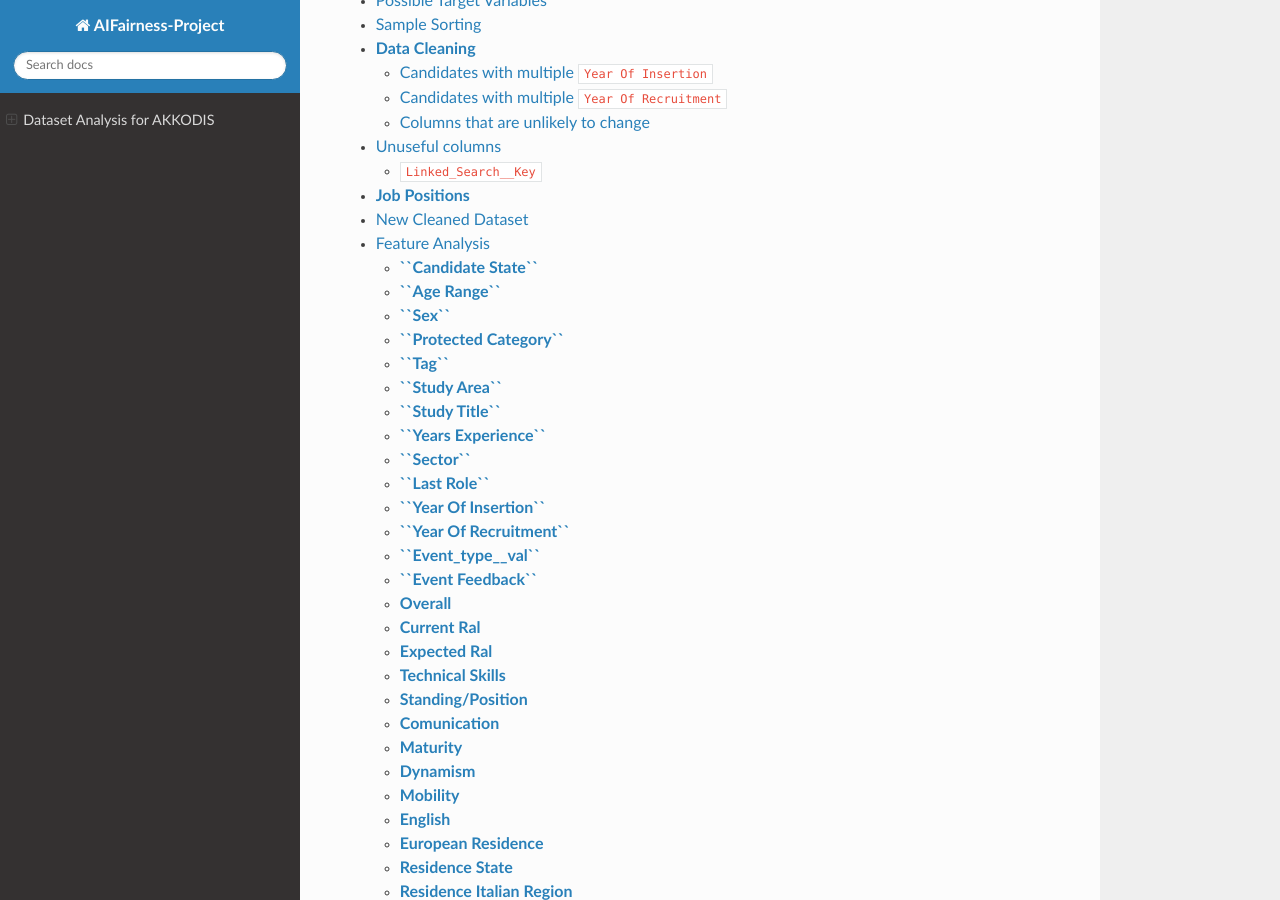
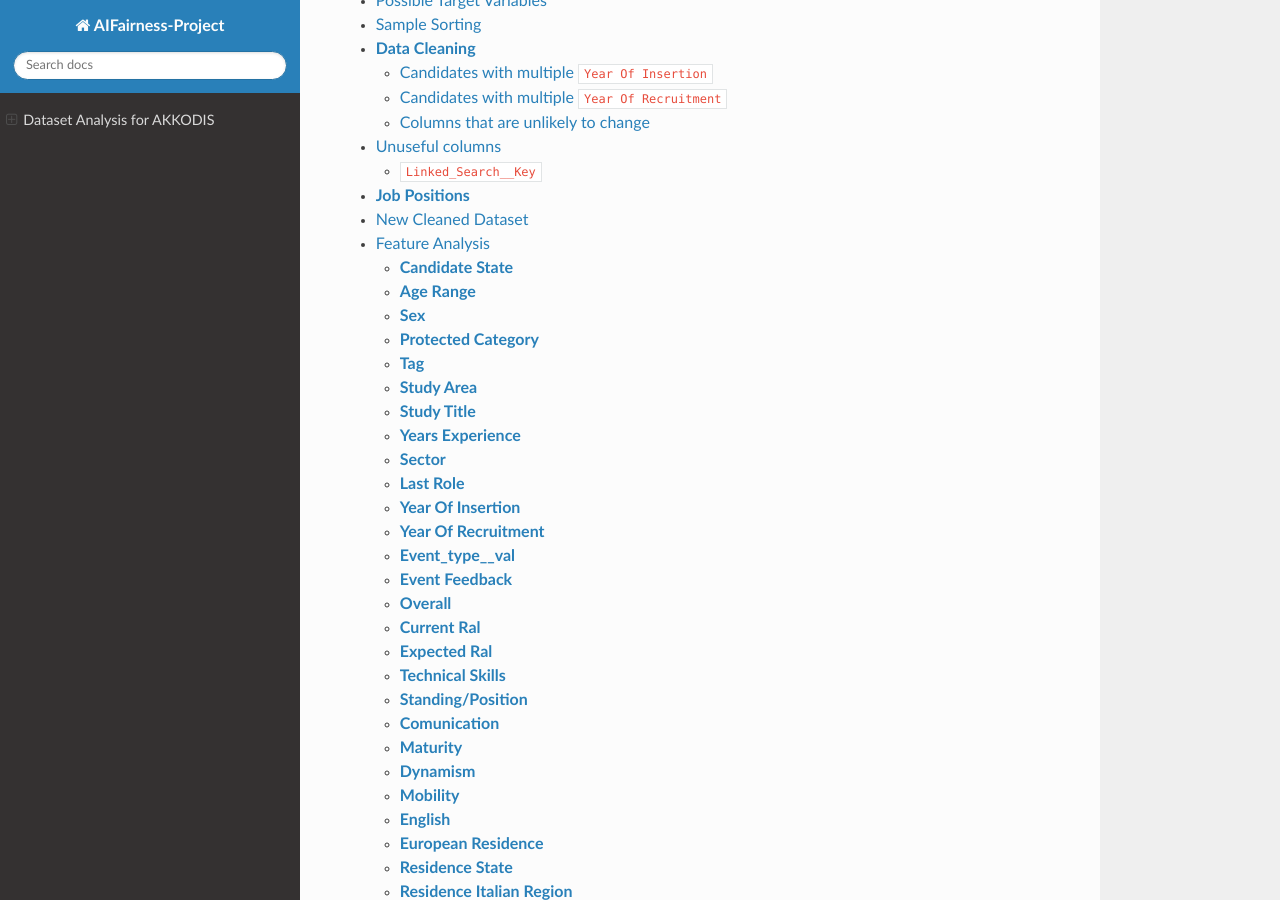
Before and after one commit to giulia-vivarelli/AIFairness-Project, a Sphinx documentation site: the page built from docs/source/index.rst, in a window 1280 px wide and 900 px high, scrolled down 543 px. Built offline with Sphinx 7.4.7 and the Read the Docs theme 3.1.0, drawn with Linux system fonts in a browser that asks for light colours; some of the changed text lies outside the part shown.

Commit message:
no table

```diff
--- a/docs/source/index.rst
+++ b/docs/source/index.rst
@@ -1104,19 +1104,19 @@ New Cleaned Dataset
 Feature Analysis
 -----------------
 
-**``Candidate State``**
+**Candidate State**
 ~~~~~~~~~~~~~~~~~~~~~~~
 
 .. image:: Akkodis_Dataset_Analysis_files/Akkodis_Dataset_Analysis_177_0.png
 
 
-**``Age Range``**
+**Age Range**
 ~~~~~~~~~~~~~~~~~
 
 .. image:: Akkodis_Dataset_Analysis_files/Akkodis_Dataset_Analysis_180_0.png
 
 
-**``Sex``**
+**Sex**
 ~~~~~~~~~~~
 
 The dataset is unbalanced with respect to Sex feature, with 80% male
@@ -1125,7 +1125,7 @@ candidates and 20% female candidates.
 .. image:: Akkodis_Dataset_Analysis_files/Akkodis_Dataset_Analysis_182_0.png
 
 
-**``Protected Category``**
+**Protected Category**
 ~~~~~~~~~~~~~~~~~~~~~~~~~~
 
 The dataset is highly unbalanced with respect to this feature, with only
@@ -1134,7 +1134,7 @@ The dataset is highly unbalanced with respect to this feature, with only
 .. image:: Akkodis_Dataset_Analysis_files/Akkodis_Dataset_Analysis_184_0.png
 
 
-**``Tag``**
+**Tag**
 ~~~~~~~~~~~
 
 This feature is highly irregular and will need processing in order to be
@@ -1150,7 +1150,7 @@ useful. Some mapping could be applied to clean the data:
 .. image:: Akkodis_Dataset_Analysis_files/Akkodis_Dataset_Analysis_188_0.png
 
 
-**``Study Area``**
+**Study Area**
 ~~~~~~~~~~~~~~~~~~
 
 .. parsed-literal::
@@ -1181,7 +1181,7 @@ useful. Some mapping could be applied to clean the data:
 .. image:: Akkodis_Dataset_Analysis_files/Akkodis_Dataset_Analysis_191_0.png
 
 
-**``Study Title``**
+**Study Title**
 ~~~~~~~~~~~~~~~~~~~
 
 .. parsed-literal::
@@ -1195,7 +1195,7 @@ useful. Some mapping could be applied to clean the data:
 .. image:: Akkodis_Dataset_Analysis_files/Akkodis_Dataset_Analysis_195_0.png
 
 
-**``Years Experience``**
+**Years Experience**
 ~~~~~~~~~~~~~~~~~~~~~~~~
 
 .. parsed-literal::
@@ -1207,7 +1207,7 @@ useful. Some mapping could be applied to clean the data:
 .. image:: Akkodis_Dataset_Analysis_files/Akkodis_Dataset_Analysis_199_0.png
 
 
-**``Sector``**
+**Sector**
 ~~~~~~~~~~~~~~
 
 This feature doesn’t seem relevant as its most frequent value is
@@ -1216,7 +1216,7 @@ This feature doesn’t seem relevant as its most frequent value is
 .. image:: Akkodis_Dataset_Analysis_files/Akkodis_Dataset_Analysis_201_0.png
 
 
-**``Last Role``**
+**Last Role**
 ~~~~~~~~~~~~~~~~~
 
 .. image:: Akkodis_Dataset_Analysis_files/Akkodis_Dataset_Analysis_203_0.png
@@ -1225,19 +1225,19 @@ This feature doesn’t seem relevant as its most frequent value is
 .. image:: Akkodis_Dataset_Analysis_files/Akkodis_Dataset_Analysis_205_0.png
 
 
-**``Year Of Insertion``**
+**Year Of Insertion**
 ~~~~~~~~~~~~~~~~~~~~~~~~~
 
 .. image:: Akkodis_Dataset_Analysis_files/Akkodis_Dataset_Analysis_208_0.png
 
 
-**``Year Of Recruitment``**
+**Year Of Recruitment**
 ~~~~~~~~~~~~~~~~~~~~~~~~~~~
 
 .. image:: Akkodis_Dataset_Analysis_files/Akkodis_Dataset_Analysis_211_0.png
 
 
-**``Event_type__val``**
+**Event_type__val**
 ~~~~~~~~~~~~~~~~~~~~~~~
 
 A possible chronological order could be useful to maintain only the last
@@ -1254,7 +1254,7 @@ event.
 .. image:: Akkodis_Dataset_Analysis_files/Akkodis_Dataset_Analysis_215_0.png
 
 
-**``Event Feedback``**
+**Event Feedback**
 ~~~~~~~~~~~~~~~~~~~~~~
 
 There are many possible ``Event_Feedback`` in the dataset:
```
